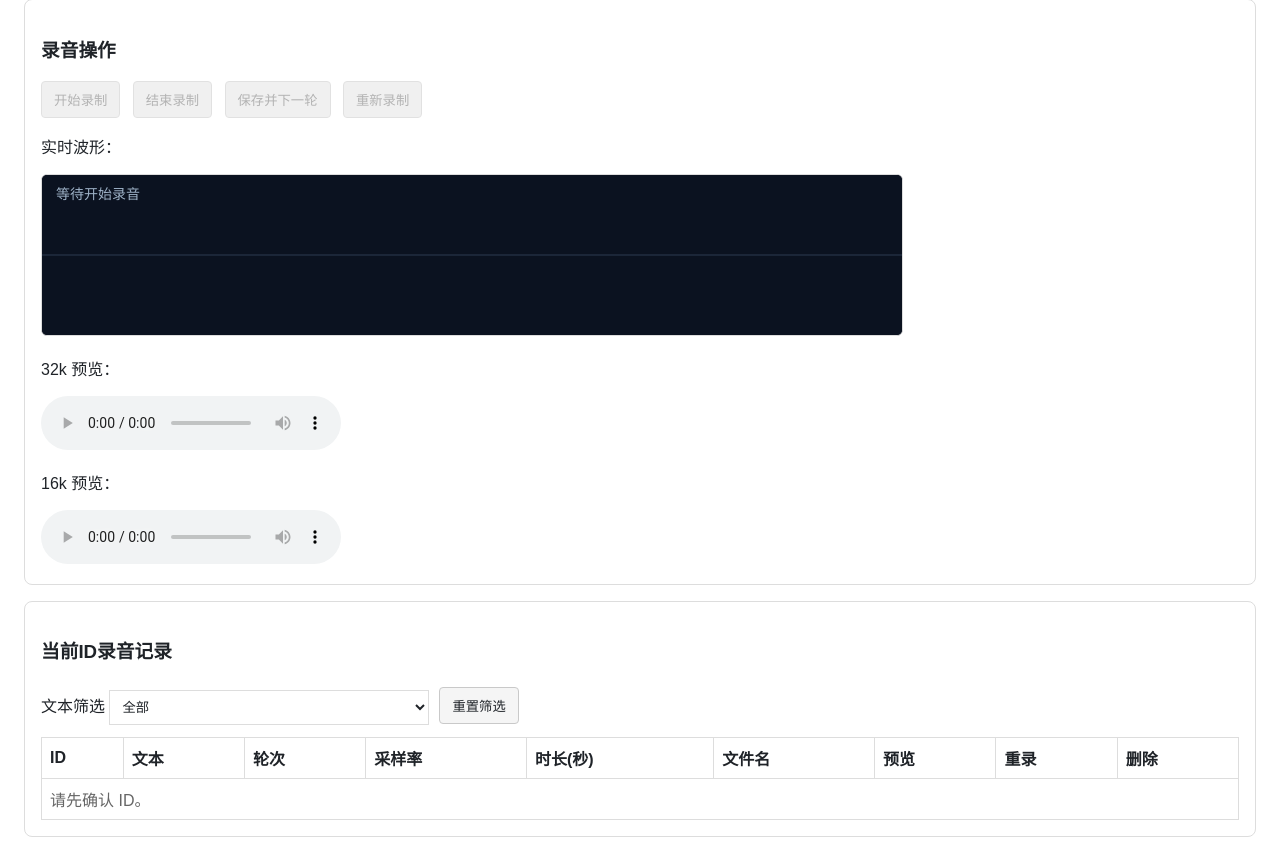
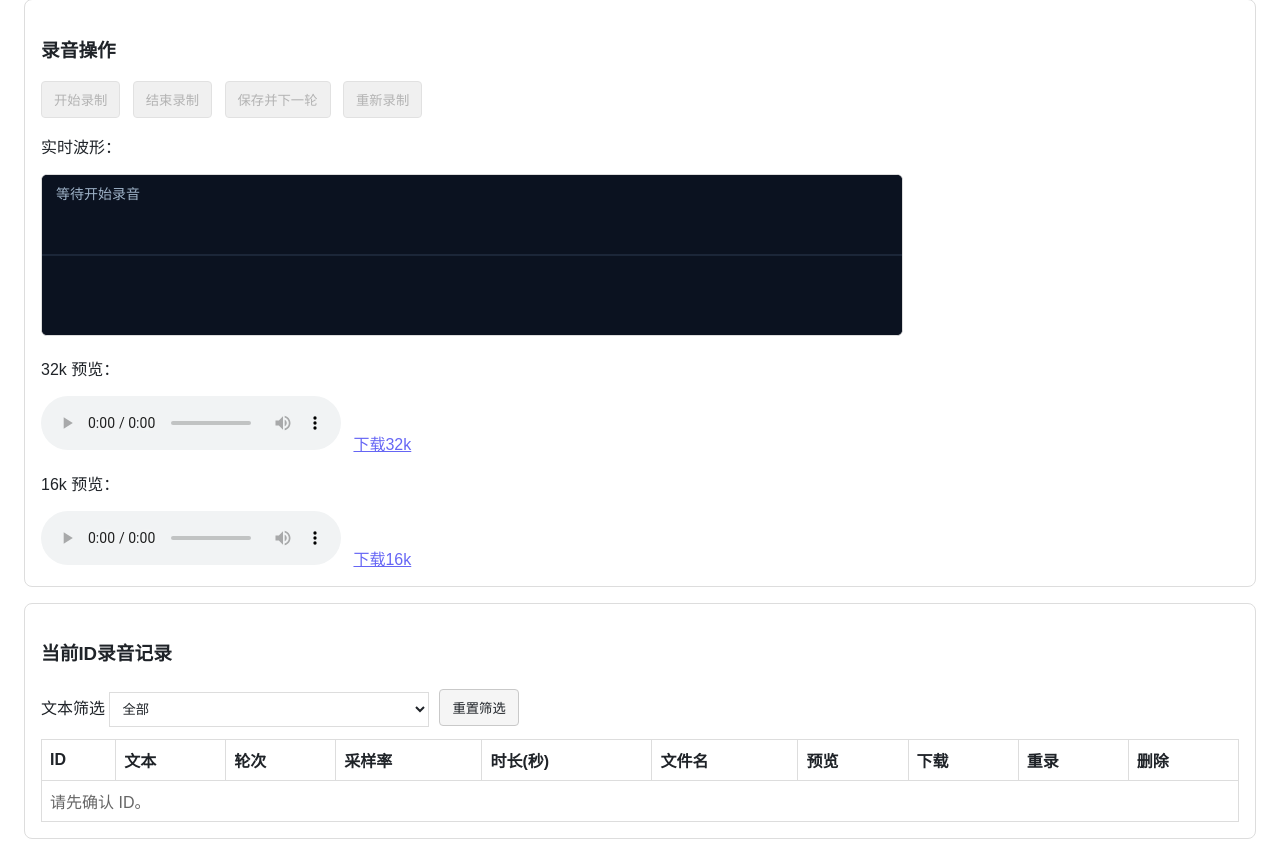
Before and after one commit to zimingyuan-byte/audio_set, a Flask app: page /record in a window 1280 px wide. Shown: the part 697-1560 px from the top of the page. Before the commit the page ends 1534 px from the top, so only its background shows below. Run offline with Flask 3, Linux system fonts and the light colour scheme; the visitor is signed in with stand-in values (Sample User, id 1); some libraries are stand-ins or nearby versions.

Commit message:
给预览加入下载功能

```diff
--- a/static/js/record.js
+++ b/static/js/record.js
@@ -29,6 +29,8 @@
   const waveformCtx = waveformCanvas.getContext("2d");
   const preview32000 = document.getElementById("preview_32000");
   const preview16000 = document.getElementById("preview_16000");
+  const download32000 = document.getElementById("download_32000");
+  const download16000 = document.getElementById("download_16000");
 
   let speakerId = "";
   let textIndex = 0;
@@ -167,10 +169,32 @@
   }
 
   function resetPreview() {
+    if (download32000) {
+      download32000.href = "#";
+      download32000.style.pointerEvents = "none";
+      download32000.style.opacity = "0.6";
+    }
+    if (download16000) {
+      download16000.href = "#";
+      download16000.style.pointerEvents = "none";
+      download16000.style.opacity = "0.6";
+    }
     if (preview32000.src) URL.revokeObjectURL(preview32000.src);
     if (preview16000.src) URL.revokeObjectURL(preview16000.src);
     preview32000.src = "";
     preview16000.src = "";
+  }
+
+  function toSafeFilename(value) {
+    return String(value || "").replace(/[\\/:*?"<>|]+/g, "_").trim();
+  }
+
+  function enablePreviewDownload(linkEl, href, filename) {
+    if (!linkEl) return;
+    linkEl.href = href;
+    linkEl.download = filename;
+    linkEl.style.pointerEvents = "";
+    linkEl.style.opacity = "";
   }
 
   function syncProgress() {
@@ -303,11 +327,11 @@
     currentSpeakerRecords = records || [];
     currentRecordsBody.innerHTML = "";
     if (!speakerId) {
-      currentRecordsBody.innerHTML = '<tr><td colspan="9" class="muted">请先确认 ID。</td></tr>';
+      currentRecordsBody.innerHTML = '<tr><td colspan="10" class="muted">请先确认 ID。</td></tr>';
       return;
     }
     if (!currentSpeakerRecords.length) {
-      currentRecordsBody.innerHTML = '<tr><td colspan="9" class="muted">该ID暂无录音记录。</td></tr>';
+      currentRecordsBody.innerHTML = '<tr><td colspan="10" class="muted">该ID暂无录音记录。</td></tr>';
       return;
     }
     currentSpeakerRecords.forEach((record) => {
@@ -321,6 +345,7 @@
         <td>${Number(record.duration_seconds || 0).toFixed(3)}</td>
         <td>${record.filename}</td>
         <td><audio controls preload="none" src="${record.audio_url}"></audio></td>
+        <td><a href="${record.audio_url}" download="${record.filename}">下载</a></td>
         <td><button type="button" class="btn-rerecord">重录</button></td>
         <td><button type="button" class="btn-delete">删除</button></td>
       `;
@@ -433,6 +458,18 @@
 
         preview32000.src = URL.createObjectURL(wavBlob32000);
         preview16000.src = URL.createObjectURL(wavBlob16000);
+        const safeSpeakerId = toSafeFilename(speakerId);
+        const safeText = toSafeFilename(texts[textIndex] || "text");
+        enablePreviewDownload(
+          download32000,
+          preview32000.src,
+          `${safeSpeakerId}-${safeText}-${roundIndex}-${sampleRate1}.wav`,
+        );
+        enablePreviewDownload(
+          download16000,
+          preview16000.src,
+          `${safeSpeakerId}-${safeText}-${roundIndex}-${sampleRate2}.wav`,
+        );
 
         saveBtn.disabled = false;
         redoBtn.disabled = false;
--- a/templates/record.html
+++ b/templates/record.html
@@ -67,8 +67,10 @@
   <div style="margin-top: 12px;">
     <p>32k 预览：</p>
     <audio id="preview_32000" controls></audio>
+    <a id="download_32000" href="#" download="preview-32000.wav" style="margin-left: 8px; pointer-events: none; opacity: 0.6;">下载32k</a>
     <p>16k 预览：</p>
     <audio id="preview_16000" controls></audio>
+    <a id="download_16000" href="#" download="preview-16000.wav" style="margin-left: 8px; pointer-events: none; opacity: 0.6;">下载16k</a>
   </div>
 </div>
 
@@ -93,13 +95,14 @@
         <th>时长(秒)</th>
         <th>文件名</th>
         <th>预览</th>
+        <th>下载</th>
         <th>重录</th>
         <th>删除</th>
       </tr>
     </thead>
     <tbody id="current_records_body">
       <tr>
-        <td colspan="8" class="muted">请先确认 ID。</td>
+        <td colspan="10" class="muted">请先确认 ID。</td>
       </tr>
     </tbody>
   </table>
--- a/templates/recordings.html
+++ b/templates/recordings.html
@@ -139,6 +139,7 @@
         <th>时长(秒)</th>
         <th>时间</th>
         <th>预览</th>
+        <th>下载</th>
         <th>删除</th>
       </tr>
     </thead>
@@ -161,6 +162,7 @@
         <td>{{ "%.3f"|format(rec.duration_seconds) }}</td>
         <td>{{ rec.created_at }}</td>
         <td><audio controls preload="none" src="{{ url_for('audio_preview', record_id=rec.id) }}"></audio></td>
+        <td><a href="{{ url_for('audio_preview', record_id=rec.id) }}" download="{{ rec.filename }}">下载</a></td>
         <td><button type="button" class="delete-record-btn" data-record-id="{{ rec.id }}">删除</button></td>
       </tr>
       {% endfor %}
```
